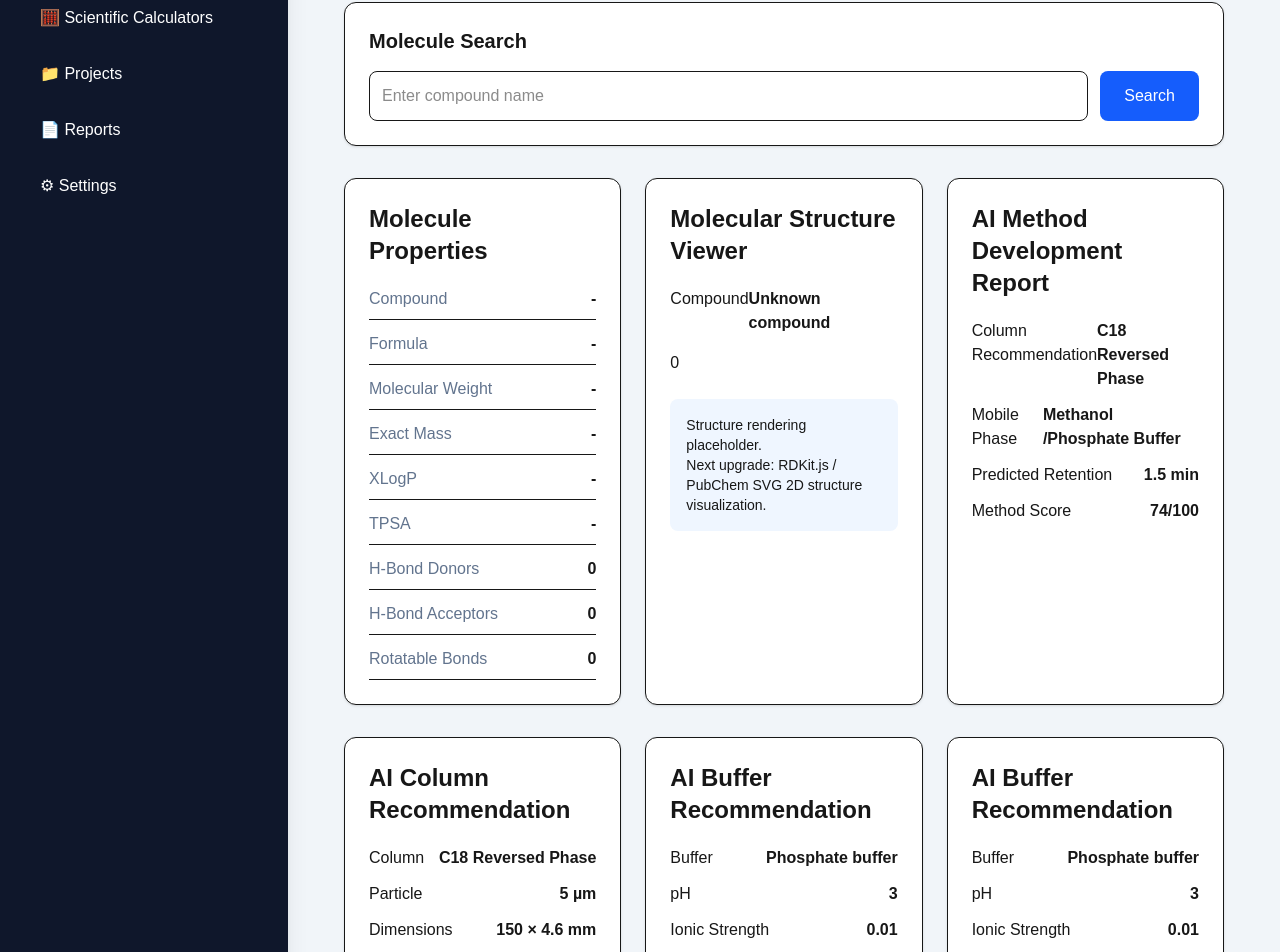
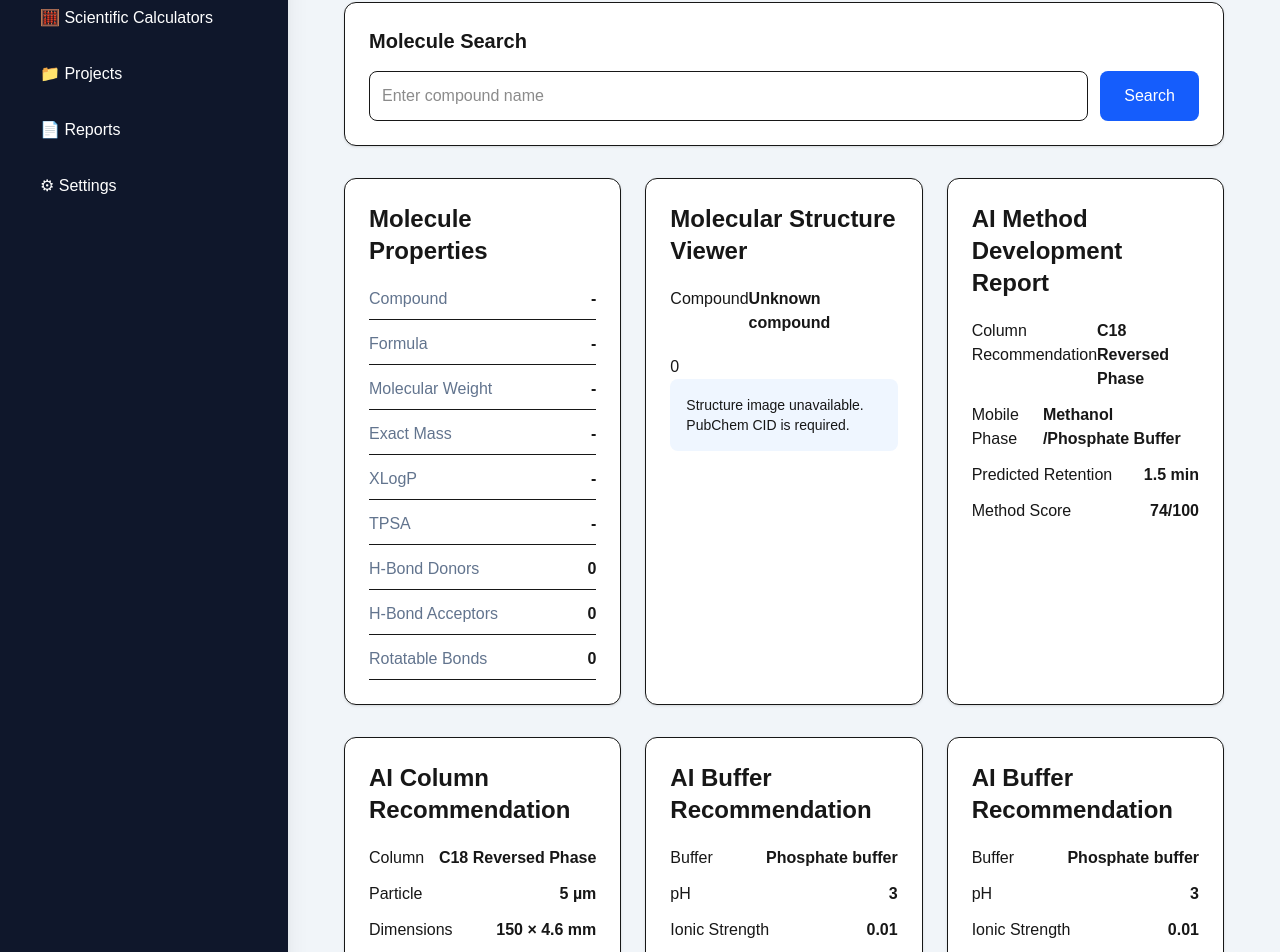
Before and after one commit to gorjanumirelaanca-code/hplc-copilot-pro, a Next.js app: page /method-development in a window 1280 px wide. Shown: the part 743-1695 px from the top of the page. Built offline with nearby package versions, Linux system fonts and the light colour scheme; no server answers.

Commit message:
Add PubChem 2D molecule structure viewer

```diff
--- a/components/method-development/StructureViewer.tsx
+++ b/components/method-development/StructureViewer.tsx
@@ -1,88 +1,187 @@
 "use client";
 
+import Image from "next/image";
+
+
 interface Molecule {
+
   name?: string;
+
   formula?: string;
+
   molecularWeight?: number;
 
+  cid?: number | null;
+
   smiles?: string;
+
   canonicalSmiles?: string;
 
   iupacName?: string;
+
 }
 
+
+
 interface StructureViewerProps {
+
   molecule?: Molecule;
+
 }
 
+
+
 export default function StructureViewer({
+
   molecule,
+
 }: StructureViewerProps) {
 
+
   const smiles =
+
     molecule?.smiles ||
+
     molecule?.canonicalSmiles ||
+
     "";
 
+
+
+  const structureImage =
+
+    molecule?.cid
+
+      ? `https://pubchem.ncbi.nlm.nih.gov/rest/pug/compound/cid/${molecule.cid}/PNG`
+
+      : "";
+
+
+
   return (
-    <div className="rounded-xl border shadow bg-white p-6">
+
+    <div className="rounded-xl border bg-white shadow p-6">
+
 
       <h2 className="text-2xl font-bold mb-5">
+
         Molecular Structure Viewer
+
       </h2>
+
 
 
       {molecule ? (
 
-        <div className="space-y-4">
+
+        <div className="space-y-5">
+
+
+          {structureImage && (
+
+            <div className="flex justify-center rounded-lg bg-gray-50 p-4">
+
+
+              <Image
+
+                src={structureImage}
+
+                alt={`${molecule.name || "Molecule"} structure`}
+
+                width={300}
+
+                height={300}
+
+                unoptimized
+
+              />
+
+
+            </div>
+
+          )}
+
 
 
           <div className="flex justify-between">
+
             <span className="font-medium">
+
               Compound
+
             </span>
 
+
             <strong>
+
               {molecule.name || "Unknown compound"}
+
             </strong>
+
+
           </div>
 
 
 
+
           {molecule.formula && (
+
             <div className="flex justify-between">
+
               <span>
+
                 Formula
+
               </span>
 
+
               <strong>
+
                 {molecule.formula}
+
               </strong>
+
+
             </div>
+
           )}
 
 
 
+
           {molecule.molecularWeight && (
+
             <div className="flex justify-between">
+
               <span>
+
                 Molecular Weight
+
               </span>
 
+
               <strong>
+
                 {molecule.molecularWeight}
+
               </strong>
+
+
             </div>
+
           )}
+
 
 
 
           {smiles && (
 
-            <div className="mt-6">
+            <div>
 
               <h3 className="font-semibold mb-2">
+
                 SMILES
+
               </h3>
 
 
@@ -92,24 +191,28 @@ export default function StructureViewer({
 
               </div>
 
-
             </div>
 
           )}
 
 
 
+
           {molecule.iupacName && (
 
-            <div className="mt-4">
+            <div>
 
               <h3 className="font-semibold mb-2">
+
                 IUPAC Name
+
               </h3>
 
 
               <p className="text-sm">
+
                 {molecule.iupacName}
+
               </p>
 
 
@@ -119,16 +222,17 @@ export default function StructureViewer({
 
 
 
-          <div className="mt-6 rounded-lg bg-blue-50 p-4 text-sm">
+          {!structureImage && (
 
-            Structure rendering placeholder.
+            <div className="rounded-lg bg-blue-50 p-4 text-sm">
 
-            <br />
+              Structure image unavailable.
 
-            Next upgrade:
-            RDKit.js / PubChem SVG 2D structure visualization.
+              PubChem CID is required.
 
-          </div>
+            </div>
+
+          )}
 
 
 
@@ -137,16 +241,20 @@ export default function StructureViewer({
 
       ) : (
 
+
         <div className="text-gray-500">
 
           Search for a molecule to display structure information.
 
         </div>
 
+
       )}
 
 
 
     </div>
+
   );
+
 }
```
